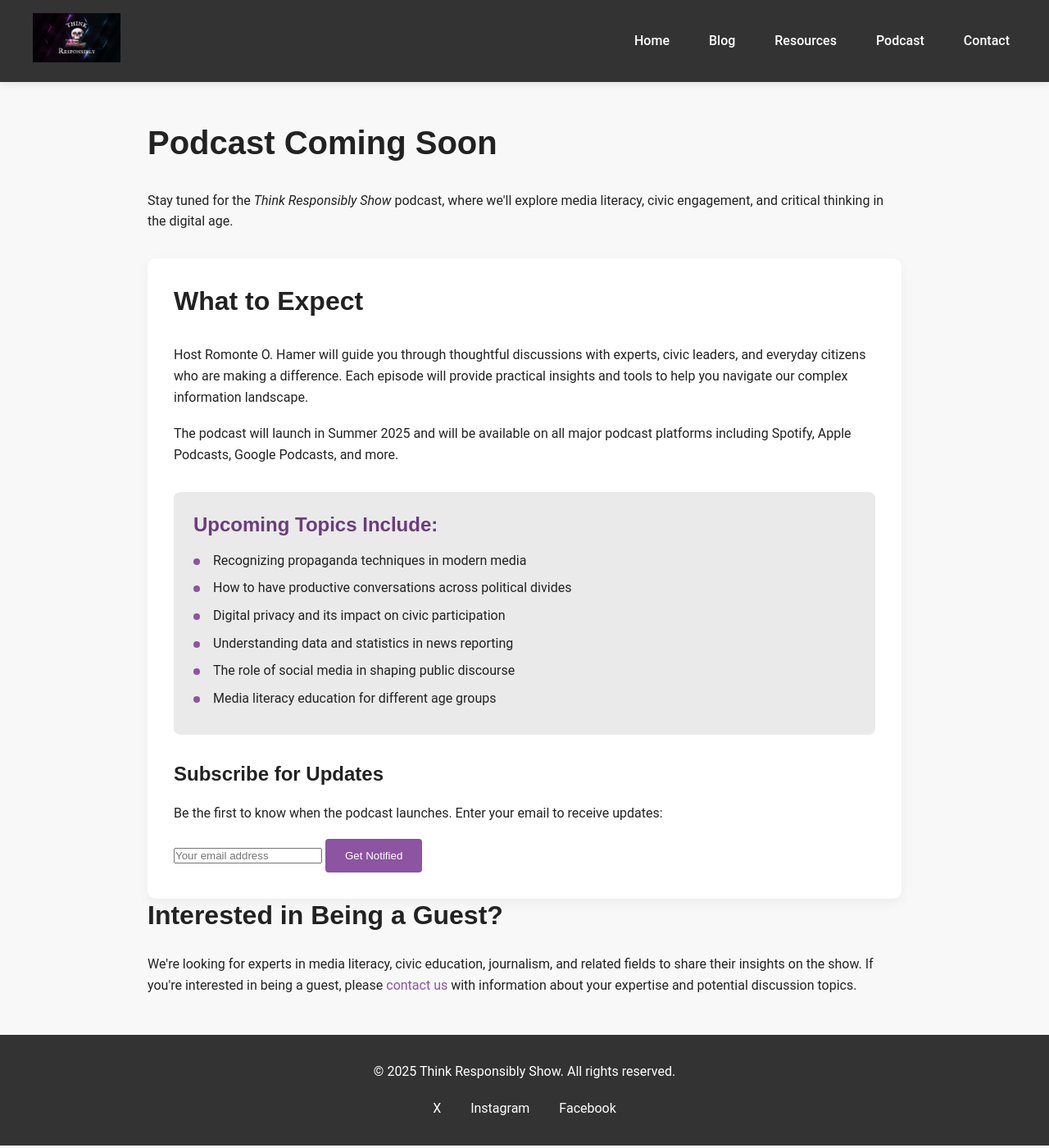
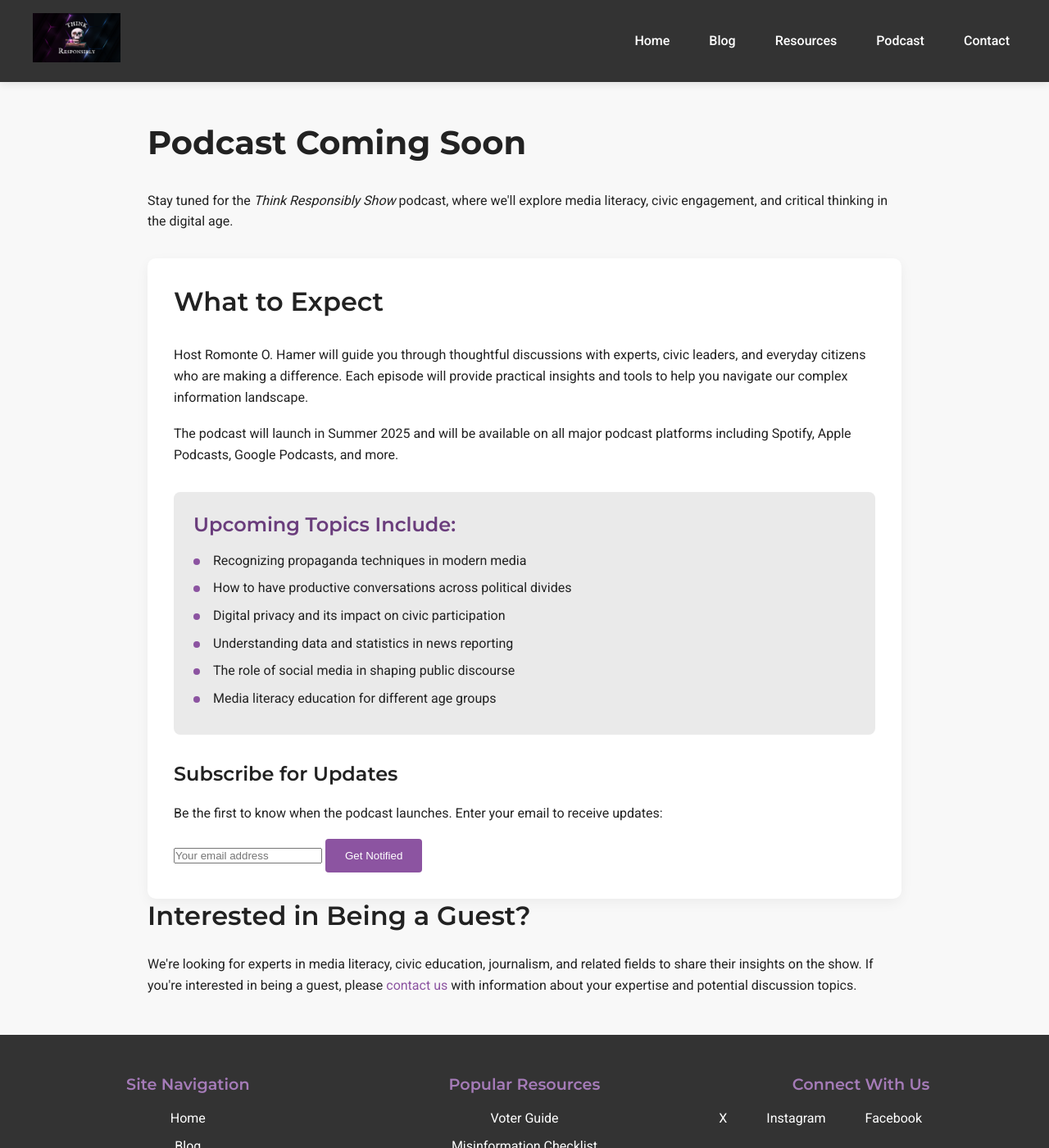
Before and after one commit to Volanalytics/thinkresponsiblyshow, a Jekyll site: the page built from podcast.html, in a window 1280 px wide and 1400 px high. Shown: the whole window at 82% size. Built offline with Jekyll 4.4.1, drawn with Linux system fonts in a browser that asks for light colours; some of the changed text lies outside the part shown.

Commit message:
Update default.html

```diff
--- a/_layouts/default.html
+++ b/_layouts/default.html
@@ -4,18 +4,24 @@
     <meta charset="UTF-8">
     <meta name="viewport" content="width=device-width, initial-scale=1.0">
     <meta name="description" content="{{ page.description | default: site.description }}">
-    <meta name="keywords" content="Think Responsibly Show, informed citizen, media literacy, civic engagement">
+    <meta name="keywords" content="Think Responsibly Show, informed citizen, media literacy, civic engagement, misinformation, critical thinking">
     <meta property="og:title" content="{{ page.title | default: site.title }}">
     <meta property="og:description" content="{{ page.description | default: site.description }}">
     <meta property="og:image" content="{{ site.baseurl }}/images/thinkresponsiblyshowmast.png">
+    <meta property="og:type" content="website">
+    <meta property="og:url" content="{{ site.url }}{{ site.baseurl }}{{ page.url }}">
+    <meta name="twitter:card" content="summary_large_image">
     <title>{{ page.title | default: site.title }}</title>
+    <link href="https://fonts.googleapis.com/css2?family=Montserrat:wght@400;500;600;700&family=Roboto:wght@300;400;500&display=swap" rel="stylesheet">
     <link rel="stylesheet" href="{{ site.baseurl }}/css/style.css">
     <link rel="icon" href="{{ site.baseurl }}/favicon.ico">
 </head>
 <body>
     <header>
         <nav>
-            <a href="{{ site.baseurl }}/"><img src="{{ site.baseurl }}/images/thinkresponsiblyshowmast.png" alt="Think Responsibly Show Logo" class="logo-img"></a>
+            <a href="{{ site.baseurl }}/" class="logo-link">
+                <img src="{{ site.baseurl }}/images/thinkresponsiblyshowmast.png" alt="Think Responsibly Show Logo" class="logo-img">
+            </a>
             <ul>
                 <li><a href="{{ site.baseurl }}/">Home</a></li>
                 <li><a href="{{ site.baseurl }}/blog">Blog</a></li>
@@ -25,17 +31,170 @@
             </ul>
         </nav>
     </header>
+
     <main>
         {{ content }}
     </main>
+
     <footer>
-        <p>© 2025 Think Responsibly Show. All rights reserved.</p>
-        <div class="social-links">
-            <a href="https://x.com/hamerthinks">X</a>
-            <a href="https://www.instagram.com/hamerthinks">Instagram</a>
-            <a href="https://www.facebook.com/hamerthinks">Facebook</a>
+        <div class="footer-content">
+            <div class="footer-nav">
+                <h3>Site Navigation</h3>
+                <ul>
+                    <li><a href="{{ site.baseurl }}/">Home</a></li>
+                    <li><a href="{{ site.baseurl }}/blog">Blog</a></li>
+                    <li><a href="{{ site.baseurl }}/resources">Resources</a></li>
+                    <li><a href="{{ site.baseurl }}/podcast">Podcast</a></li>
+                    <li><a href="{{ site.baseurl }}/contact">Contact</a></li>
+                </ul>
+            </div>
+
+            <div class="footer-resources">
+                <h3>Popular Resources</h3>
+                <ul>
+                    <li><a href="{{ site.baseurl }}/resources/voter-guide-2025">Voter Guide</a></li>
+                    <li><a href="{{ site.baseurl }}/resources/misinformation-checklist">Misinformation Checklist</a></li>
+                    <li><a href="{{ site.baseurl }}/resources/media-literacy-toolkit">Media Literacy Toolkit</a></li>
+                </ul>
+            </div>
+
+            <div class="footer-connect">
+                <h3>Connect With Us</h3>
+                <div class="social-links">
+                    <a href="https://x.com/hamerthinks" target="_blank">X</a>
+                    <a href="https://www.instagram.com/hamerthinks" target="_blank">Instagram</a>
+                    <a href="https://www.facebook.com/hamerthinks" target="_blank">Facebook</a>
+                </div>
+                <div class="footer-signup">
+                    <p>Get updates and resources:</p>
+                    <form id="footer-email-form">
+                        <input type="email" id="footer-email" placeholder="Your email" required>
+                        <button type="submit" class="btn btn-sm">Subscribe</button>
+                    </form>
+                </div>
+            </div>
+        </div>
+
+        <div class="footer-bottom">
+            <p>© 2025 Think Responsibly Show. All rights reserved.</p>
+            <p><a href="{{ site.baseurl }}/privacy">Privacy Policy</a> | <a href="{{ site.baseurl }}/terms">Terms of Use</a></p>
         </div>
     </footer>
+
     <script src="{{ site.baseurl }}/js/script.js"></script>
+
+    <script>
+    document.addEventListener('DOMContentLoaded', () => {
+        // Footer Email Form
+        const footerEmailForm = document.getElementById('footer-email-form');
+        if (footerEmailForm) {
+            footerEmailForm.addEventListener('submit', (e) => {
+                e.preventDefault();
+                const email = document.getElementById('footer-email').value;
+                // Replace with actual email subscription service
+                alert(`Thank you for subscribing, ${email}!`);
+                footerEmailForm.reset();
+            });
+        }
+    });
+    </script>
+
+    <style>
+    /* Footer Styles */
+    footer {
+        background: var(--primary-dark);
+        color: var(--text-light);
+        padding: 3rem 1rem 1rem;
+    }
+
+    .footer-content {
+        display: grid;
+        grid-template-columns: repeat(3, 1fr);
+        gap: 2rem;
+        max-width: 1200px;
+        margin: 0 auto 2rem;
+    }
+
+    .footer-content h3 {
+        color: var(--accent-light);
+        font-size: 1.2rem;
+        margin-bottom: 1rem;
+    }
+
+    .footer-content ul {
+        list-style: none;
+    }
+
+    .footer-content ul li {
+        margin-bottom: 0.5rem;
+    }
+
+    .footer-content a {
+        color: var(--text-light);
+        text-decoration: none;
+        transition: color 0.3s;
+    }
+
+    .footer-content a:hover {
+        color: var(--accent-light);
+        text-decoration: underline;
+    }
+
+    .social-links {
+        display: flex;
+        gap: 1rem;
+        margin-bottom: 1.5rem;
+    }
+
+    .footer-signup {
+        margin-top: 1.5rem;
+    }
+
+    .footer-signup form {
+        display: flex;
+        margin-top: 0.5rem;
+    }
+
+    .footer-signup input {
+        padding: 0.5rem;
+        font-size: 0.9rem;
+        border: none;
+        border-radius: 4px 0 0 4px;
+        width: 100%;
+    }
+
+    .btn-sm {
+        padding: 0.5rem 1rem;
+        font-size: 0.9rem;
+        border-radius: 0 4px 4px 0;
+    }
+
+    .footer-bottom {
+        text-align: center;
+        padding-top: 1.5rem;
+        border-top: 1px solid rgba(255, 255, 255, 0.1);
+        font-size: 0.9rem;
+    }
+
+    .footer-bottom a {
+        color: var(--text-light);
+    }
+
+    @media (max-width: 768px) {
+        .footer-content {
+            grid-template-columns: 1fr;
+            text-align: center;
+        }
+
+        .social-links {
+            justify-content: center;
+        }
+
+        .footer-signup form {
+            max-width: 300px;
+            margin: 0.5rem auto;
+        }
+    }
+    </style>
 </body>
 </html>
```
